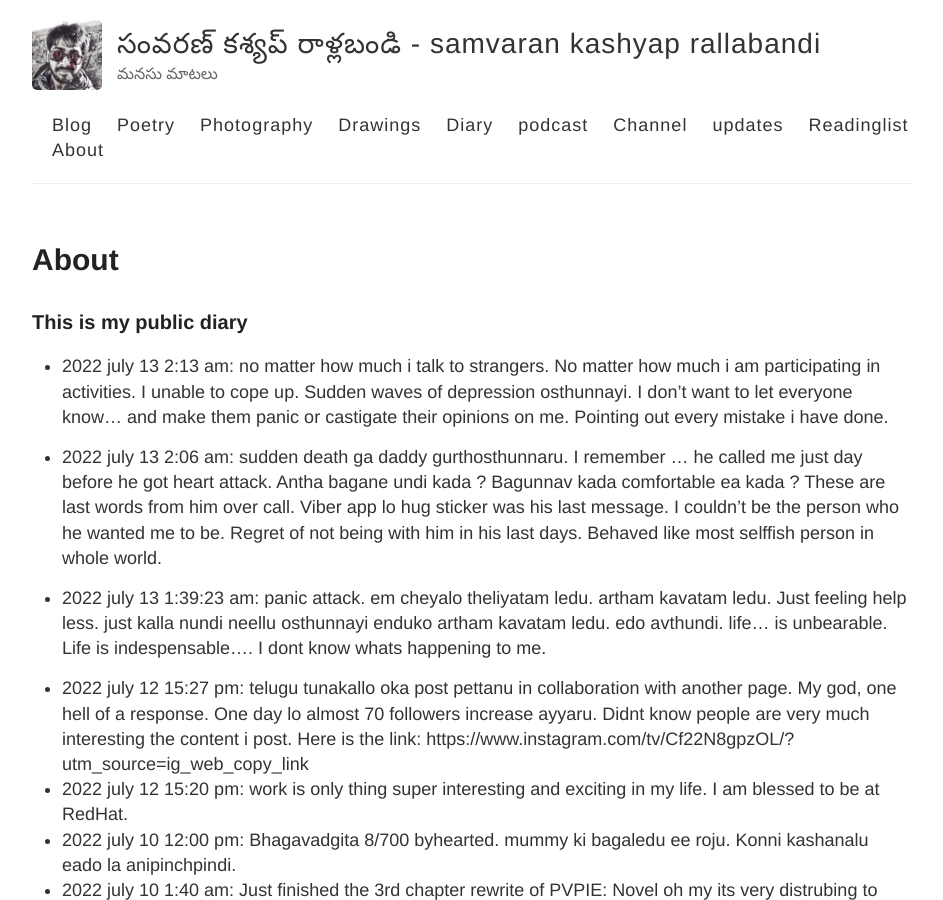
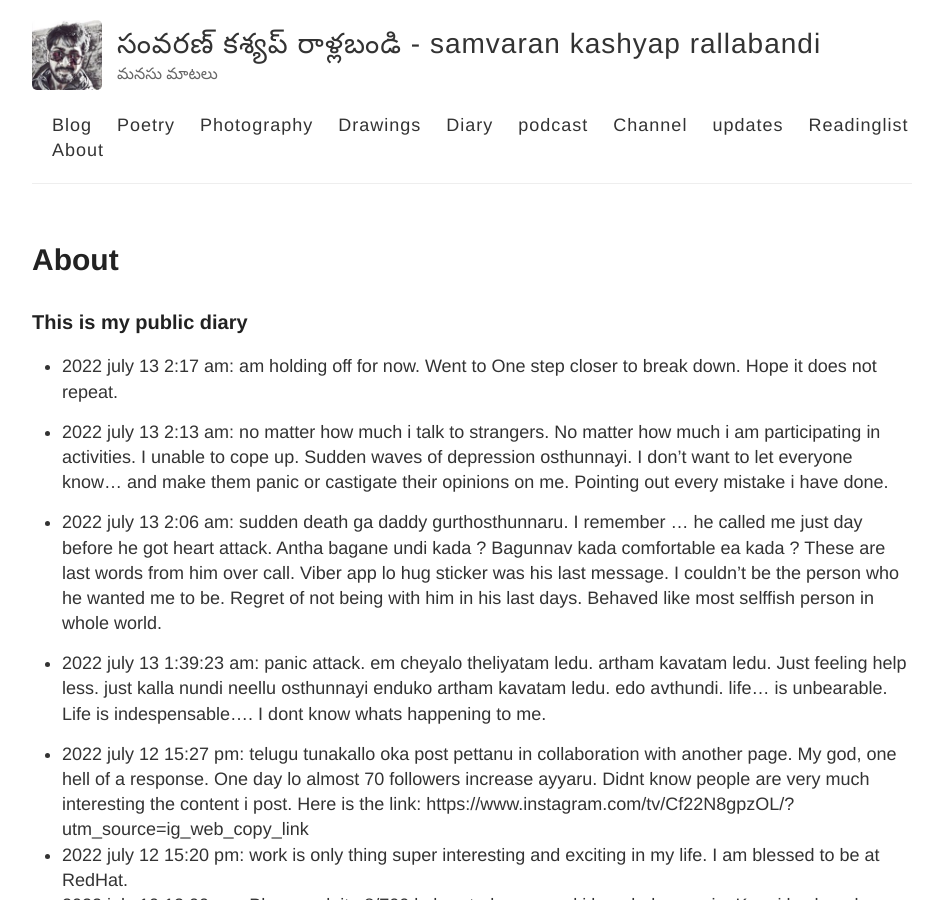
Before and after one commit to rsk/rsk.github.io, a Jekyll site: the page built from updates.md, in a window 1280 px wide and 900 px high. Shown: the whole window, without its empty margins (168-1111 px from the left). Built offline with Jekyll 4.4.1, drawn with Linux system fonts in a browser that asks for light colours; comment, search, counter and statistics services are not loaded.

Commit message:
Update updates.md

```diff
--- a/updates.md
+++ b/updates.md
@@ -6,6 +6,8 @@ permalink: /updates/
 
 
 ### This is my public diary
+- 2022 july 13 2:17 am: am holding off for now. Went to One step closer to break down. Hope it does not repeat.
+
 - 2022 july 13 2:13 am: no matter how much i talk to strangers. No matter how much i am participating in activities. I unable to cope up. Sudden waves of depression osthunnayi. I don't want to let everyone know... and make them panic or castigate their opinions on me. Pointing out every mistake i have done.
 
 - 2022 july 13 2:06 am: sudden death ga daddy gurthosthunnaru. I remember ... he called me just day before he got heart attack. Antha bagane undi kada ? Bagunnav kada comfortable ea kada ? These are last words from him over call. Viber app lo hug sticker was his last message.
```
